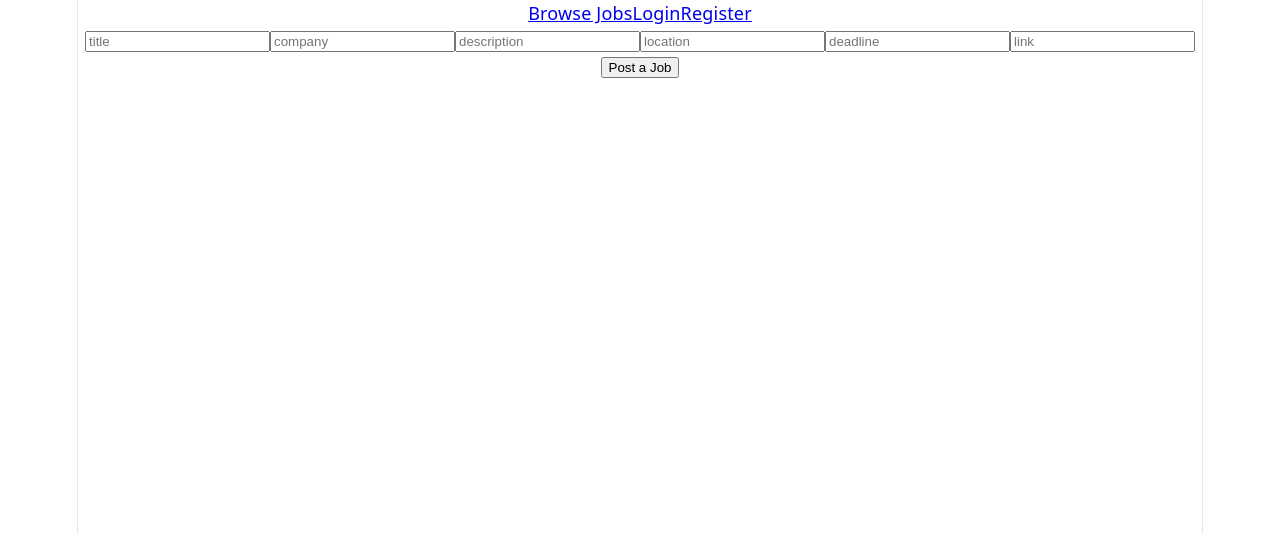
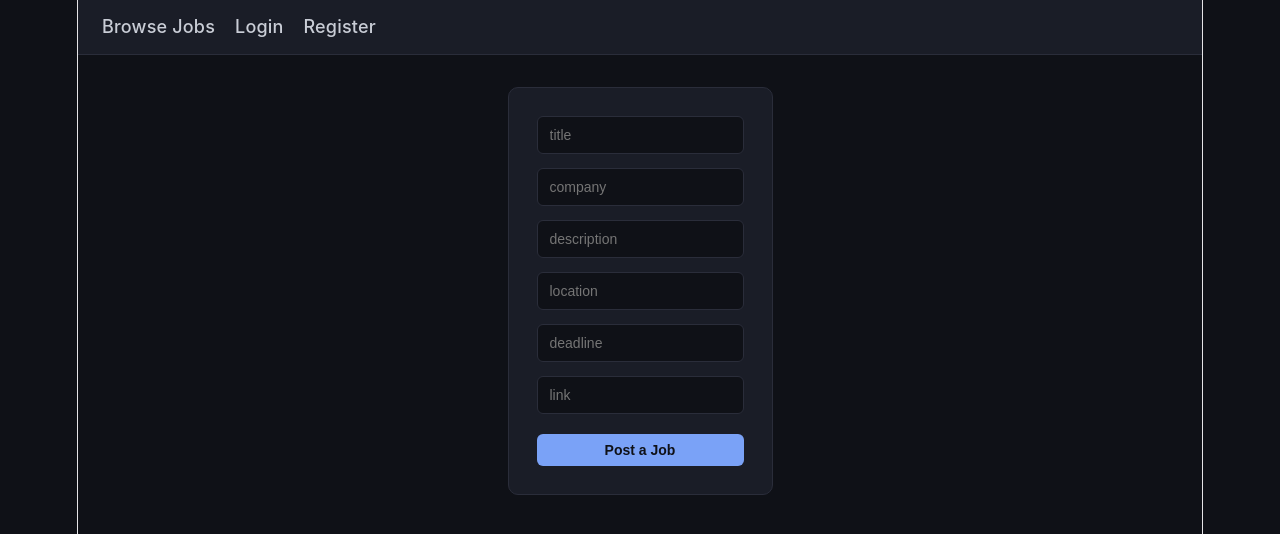
Before and after one commit to SASIKUMAR-109/mern-job-portal, a React app in the folder frontend/: page /post-job in a window 1280 px wide. Shown: the top 534 px of the page. Built offline with nearby package versions, Linux system fonts and the light colour scheme; the HTML template or start-up script is replaced by a standard one.

Commit message:
Add styling across all pages

```diff
--- a/frontend/src/App.css
+++ b/frontend/src/App.css
@@ -1,184 +1,147 @@
-.counter {
-  font-size: 16px;
-  padding: 5px 10px;
-  border-radius: 5px;
-  color: var(--accent);
-  background: var(--accent-bg);
-  border: 2px solid transparent;
-  transition: border-color 0.3s;
-  margin-bottom: 24px;
-
-  &:hover {
-    border-color: var(--accent-border);
-  }
-  &:focus-visible {
-    outline: 2px solid var(--accent);
-    outline-offset: 2px;
-  }
+* {
+  box-sizing: border-box;
 }
 
-.hero {
-  position: relative;
-
-  .base,
-  .framework,
-  .vite {
-    inset-inline: 0;
-    margin: 0 auto;
-  }
-
-  .base {
-    width: 170px;
-    position: relative;
-    z-index: 0;
-  }
-
-  .framework,
-  .vite {
-    position: absolute;
-  }
-
-  .framework {
-    z-index: 1;
-    top: 34px;
-    height: 28px;
-    transform: perspective(2000px) rotateZ(300deg) rotateX(44deg) rotateY(39deg)
-      scale(1.4);
-  }
-
-  .vite {
-    z-index: 0;
-    top: 107px;
-    height: 26px;
-    width: auto;
-    transform: perspective(2000px) rotateZ(300deg) rotateX(40deg) rotateY(39deg)
-      scale(0.8);
-  }
+body {
+  margin: 0;
+  font-family: -apple-system, BlinkMacSystemFont, "Segoe UI", Roboto, sans-serif;
+  background-color: #0f1117;
+  color: #e4e6eb;
 }
 
-#center {
+a {
+  color: #7aa2f7;
+  text-decoration: none;
+}
+
+a:hover {
+  text-decoration: underline;
+}
+
+/* Navbar */
+.navbar {
+  display: flex;
+  align-items: center;
+  gap: 20px;
+  padding: 14px 24px;
+  background-color: #1a1d27;
+  border-bottom: 1px solid #2a2d3a;
+  flex-wrap: wrap;
+}
+
+.nav-link {
+  font-weight: 500;
+  color: #c9cdd6;
+}
+
+.nav-link:hover {
+  color: #7aa2f7;
+}
+
+/* Buttons */
+button {
+  cursor: pointer;
+  font-size: 14px;
+  font-weight: 600;
+  padding: 8px 16px;
+  border-radius: 6px;
+  border: none;
+  background-color: #7aa2f7;
+  color: #0f1117;
+  transition: opacity 0.15s ease;
+}
+
+button:hover {
+  opacity: 0.85;
+}
+
+.btn-outline {
+  background-color: transparent;
+  border: 1px solid #7aa2f7;
+  color: #7aa2f7;
+}
+
+/* Page layout */
+.page-container {
+  max-width: 720px;
+  margin: 32px auto;
+  padding: 0 20px;
+}
+
+.error-text {
+  color: #f87171;
+  font-weight: 500;
+  margin-bottom: 16px;
+}
+
+/* Forms */
+.auth-form {
   display: flex;
   flex-direction: column;
-  gap: 25px;
-  place-content: center;
-  place-items: center;
-  flex-grow: 1;
-
-  @media (max-width: 1024px) {
-    padding: 32px 20px 24px;
-    gap: 18px;
-  }
+  gap: 14px;
+  background-color: #1a1d27;
+  padding: 28px;
+  border-radius: 10px;
+  border: 1px solid #2a2d3a;
 }
 
-#next-steps {
-  display: flex;
-  border-top: 1px solid var(--border);
-  text-align: left;
-
-  & > div {
-    flex: 1 1 0;
-    padding: 32px;
-    @media (max-width: 1024px) {
-      padding: 24px 20px;
-    }
-  }
-
-  .icon {
-    margin-bottom: 16px;
-    width: 22px;
-    height: 22px;
-  }
-
-  @media (max-width: 1024px) {
-    flex-direction: column;
-    text-align: center;
-  }
+.auth-form input,
+.auth-form select {
+  padding: 10px 12px;
+  border-radius: 6px;
+  border: 1px solid #2a2d3a;
+  background-color: #0f1117;
+  color: #e4e6eb;
+  font-size: 14px;
 }
 
-#docs {
-  border-right: 1px solid var(--border);
-
-  @media (max-width: 1024px) {
-    border-right: none;
-    border-bottom: 1px solid var(--border);
-  }
+.auth-form input:focus,
+.auth-form select:focus {
+  outline: none;
+  border-color: #7aa2f7;
 }
 
-#next-steps ul {
-  list-style: none;
-  padding: 0;
-  display: flex;
-  gap: 8px;
-  margin: 32px 0 0;
-
-  .logo {
-    height: 18px;
-  }
-
-  a {
-    color: var(--text-h);
-    font-size: 16px;
-    border-radius: 6px;
-    background: var(--social-bg);
-    display: flex;
-    padding: 6px 12px;
-    align-items: center;
-    gap: 8px;
-    text-decoration: none;
-    transition: box-shadow 0.3s;
-
-    &:hover {
-      box-shadow: var(--shadow);
-    }
-    .button-icon {
-      height: 18px;
-      width: 18px;
-    }
-  }
-
-  @media (max-width: 1024px) {
-    margin-top: 20px;
-    flex-wrap: wrap;
-    justify-content: center;
-
-    li {
-      flex: 1 1 calc(50% - 8px);
-    }
-
-    a {
-      width: 100%;
-      justify-content: center;
-      box-sizing: border-box;
-    }
-  }
+.auth-form button {
+  margin-top: 6px;
 }
 
-#spacer {
-  height: 88px;
-  border-top: 1px solid var(--border);
-  @media (max-width: 1024px) {
-    height: 48px;
-  }
+/* Job / application cards */
+.card {
+  background-color: #1a1d27;
+  border: 1px solid #2a2d3a;
+  border-radius: 10px;
+  padding: 20px;
+  margin-bottom: 16px;
 }
 
-.ticks {
-  position: relative;
-  width: 100%;
+.card h3 {
+  margin: 0 0 8px 0;
+  font-size: 18px;
+  color: #f5f5f5;
+}
 
-  &::before,
-  &::after {
-    content: '';
-    position: absolute;
-    top: -4.5px;
-    border: 5px solid transparent;
-  }
+.card p {
+  margin: 4px 0;
+  color: #9ba1ae;
+  font-size: 14px;
+}
 
-  &::before {
-    left: 0;
-    border-left-color: var(--border);
-  }
-  &::after {
-    right: 0;
-    border-right-color: var(--border);
-  }
+.card button {
+  margin-top: 10px;
+  margin-right: 8px;
 }
+
+/* Status badges */
+.status-badge {
+  display: inline-block;
+  padding: 4px 10px;
+  border-radius: 999px;
+  font-size: 12px;
+  font-weight: 600;
+}
+
+.status-applied { background-color: #2a3a5c; color: #7aa2f7; }
+.status-oa { background-color: #4a3f1a; color: #e5c66c; }
+.status-interview { background-color: #1a3a3a; color: #5ececa; }
+.status-offer { background-color: #1a4a2a; color: #6ee799; }
+.status-rejected { background-color: #4a1a1a; color: #f87171; }
--- a/frontend/src/App.jsx
+++ b/frontend/src/App.jsx
@@ -8,6 +8,7 @@ import { PostJob } from "./pages/PostJob";
 import { MyApplications } from "./pages/MyApplication";
 import { MyPostedJobs } from "./pages/MyPostedJobs";
 import { BrowseJobs } from "./pages/BrowseJobs";
+import "./App.css";
 
 function App() {
   return (
--- a/frontend/src/components/Navbar.jsx
+++ b/frontend/src/components/Navbar.jsx
@@ -1,21 +1,22 @@
 import { useContext } from "react";
 import { AuthContext } from "../context/AuthContext";
 import { Link } from "react-router-dom";
+import "../App.css";
 
 export const Navbar = () => {
   const { user, logout } = useContext(AuthContext)
 
   return (
-    <nav>
-      <Link to="/">Browse Jobs</Link>
-      {!user && <Link to="/login">Login</Link>}
-      {!user && <Link to="/register">Register</Link>}
-      {user && <button onClick={logout}>Logout</button>}
-      {user && user.role === 'admin' && <Link to="/admin/review">Review Queue</Link>}
-      {user && user.role === 'user' && <Link to="/my-applications">MyApplication</Link>}
-      {user && user.role === 'user' && <Link to="/post-job">Post a Job</Link>}
-      {user && user.role === 'company' && <Link to="/post-job">Post a Job</Link>}
-      {user && user.role === 'company' && <Link to="/my-posted-jobs">My Posted Jobs</Link>}
+    <nav className="navbar">
+      <Link className="nav-link" to="/">Browse Jobs</Link>
+      {!user && <Link className="nav-link" to="/login">Login</Link>}
+      {!user && <Link className="nav-link" to="/register">Register</Link>}
+      {user && <button className="btn btn-outline" onClick={logout}>Logout</button>}
+      {user && user.role === 'admin' && <Link className="nav-link" to="/admin/review">Review Queue</Link>}
+      {user && user.role === 'user' && <Link className="nav-link" to="/my-applications">MyApplication</Link>}
+      {user && user.role === 'user' && <Link className="nav-link" to="/post-job">Post a Job</Link>}
+      {user && user.role === 'company' && <Link className="nav-link" to="/post-job">Post a Job</Link>}
+      {user && user.role === 'company' && <Link className="nav-link" to="/my-posted-jobs">My Posted Jobs</Link>}
     </nav>
   )
 };
--- a/frontend/src/pages/AdminReview.jsx
+++ b/frontend/src/pages/AdminReview.jsx
@@ -41,9 +41,9 @@ useEffect(()=>{
   }
 };
 
-  return <div>{error && <p>{error}</p>}
+  return <div className="page-container">{error && <p className="error-text">{error}</p>}
     {jobs.map((job) => (
-  <div key={job._id}>
+  <div className="card" key={job._id}>
     <h3>{job.title}</h3>
     <p>{job.company}</p>
     <p>{job.description}</p>
--- a/frontend/src/pages/BrowseJobs.jsx
+++ b/frontend/src/pages/BrowseJobs.jsx
@@ -29,10 +29,10 @@ export const BrowseJobs = () => {
         alert(e.message)
     }
   }
-  return <div>
-    {error && <p>{error}</p>}
+  return <div className="page-container">
+    {error && <p className="error-text">{error}</p>}
     {jobs.map((job) => (
-  <div key={job._id}>
+  <div className="card" key={job._id}>
     <h3>{job.title}</h3>
     <p>{job.company}</p>
     <p>{job.description}</p>
--- a/frontend/src/pages/Login.jsx
+++ b/frontend/src/pages/Login.jsx
@@ -22,11 +22,13 @@ export const Login = () => {
   };
 
   return (
-    <form onSubmit={handleSubmit}>
+    <div  className="page-container">
+    <form className="auth-form" onSubmit={handleSubmit}>
       <input value={email} onChange={(e) => setEmail(e.target.value)} placeholder="Email" />
       <input type="password" value={password} onChange={(e) => setPassword(e.target.value)} placeholder="Password" />
       <button type="submit">Login</button>
       {error && <p>{error}</p>}
     </form>
+    </div>
   );
 }
--- a/frontend/src/pages/MyApplication.jsx
+++ b/frontend/src/pages/MyApplication.jsx
@@ -29,10 +29,10 @@ export const MyApplications = () => {
         alert(e.message)
     }
   }
-  return <div>
-    {error && <p>{error}</p>}
+  return <div className="page-container">
+    {error && <p className="error-text">{error}</p>}
     {applications.map((application) => (
-  <div key={application._id}>
+  <div className="card" key={application._id}>
     <h3>{application.jobId.title}</h3>
     <p>{application.jobId.company}</p>
     <p>{application.status}</p>
--- a/frontend/src/pages/MyPostedJobs.jsx
+++ b/frontend/src/pages/MyPostedJobs.jsx
@@ -43,10 +43,10 @@ const handleDelete = async (jobId) => {
 };
 
 
-  return <div>
-     {error && <p>{error}</p>}
+  return <div className="page-container">
+     {error && <p className="error-text">{error}</p>}
     {jobs.map((job) => (
-    <div key={job._id}>
+    <div className="card" key={job._id}>
     <h3>{job.title}</h3>
     <p>{job.company}</p>
     <p>{job.status}</p>
--- a/frontend/src/pages/PostJob.jsx
+++ b/frontend/src/pages/PostJob.jsx
@@ -26,7 +26,8 @@ export const PostJob = () => {
     }
   };
   return (
-    <form onSubmit={handleSubmit}>
+    <div  className="page-container">
+    <form className="auth-form" onSubmit={handleSubmit}>
       <input type="text" value={title} onChange={(e) => setTitle(e.target.value)} placeholder="title" />
       <input value={company} onChange={(e) => setCompany(e.target.value)} placeholder="company" />
       <input type="text" value={description} onChange={(e) => setDescription(e.target.value)} placeholder="description" />
@@ -36,5 +37,6 @@ export const PostJob = () => {
       <button type="submit">Post a Job</button>
       {error && <p>{error}</p>}
     </form>
+    </div>
   );;
 }
--- a/frontend/src/pages/Register.jsx
+++ b/frontend/src/pages/Register.jsx
@@ -21,7 +21,8 @@ export const Register = () => {
   };
 
   return (
-    <form onSubmit={handleSubmit}>
+    <div className="page-container">
+    <form className="auth-form" onSubmit={handleSubmit}>
       <input type="text" value={name} onChange={(e) => setName(e.target.value)} placeholder="Name" />
       <input value={email} onChange={(e) => setEmail(e.target.value)} placeholder="Email" />
       <input type="password" value={password} onChange={(e) => setPassword(e.target.value)} placeholder="Password" />
@@ -32,5 +33,6 @@ export const Register = () => {
       <button type="submit">Register</button>
       {error && <p>{error}</p>}
     </form>
+    </div>
   );
 }
```
